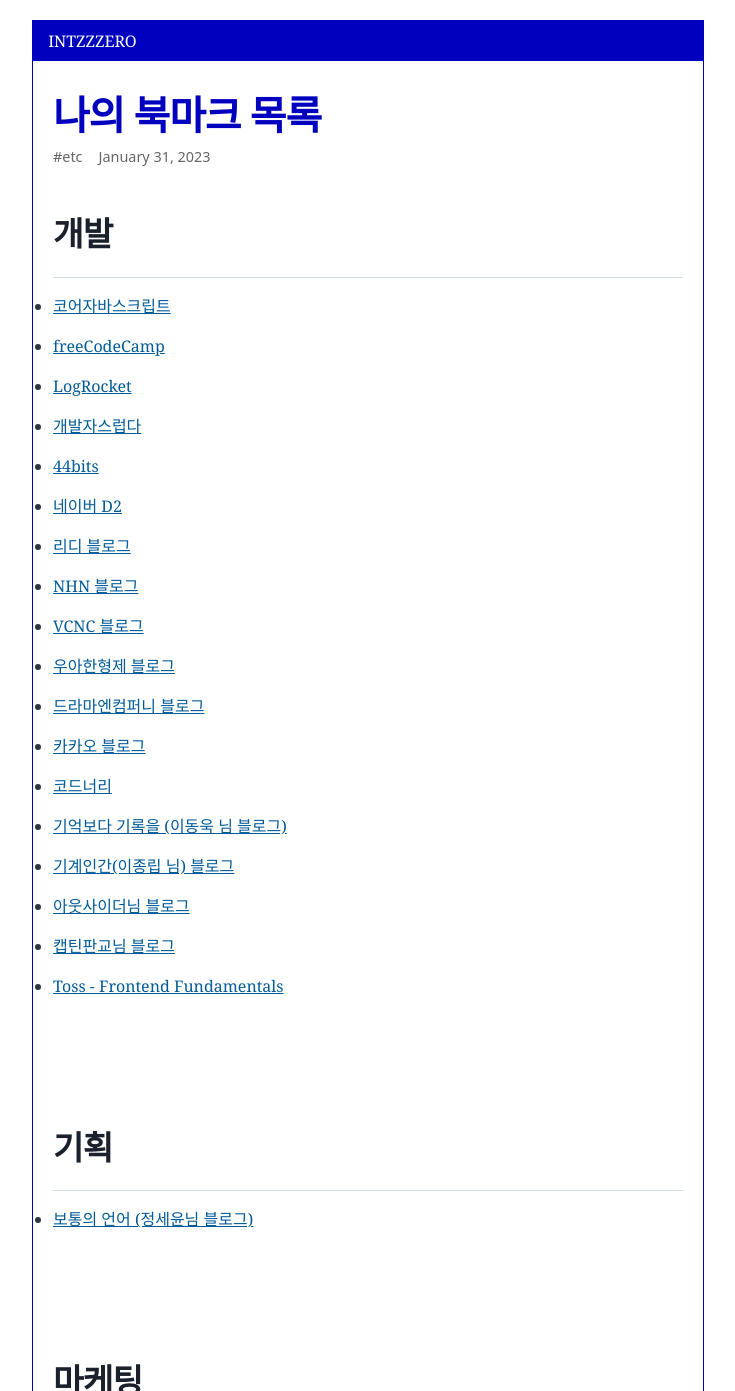
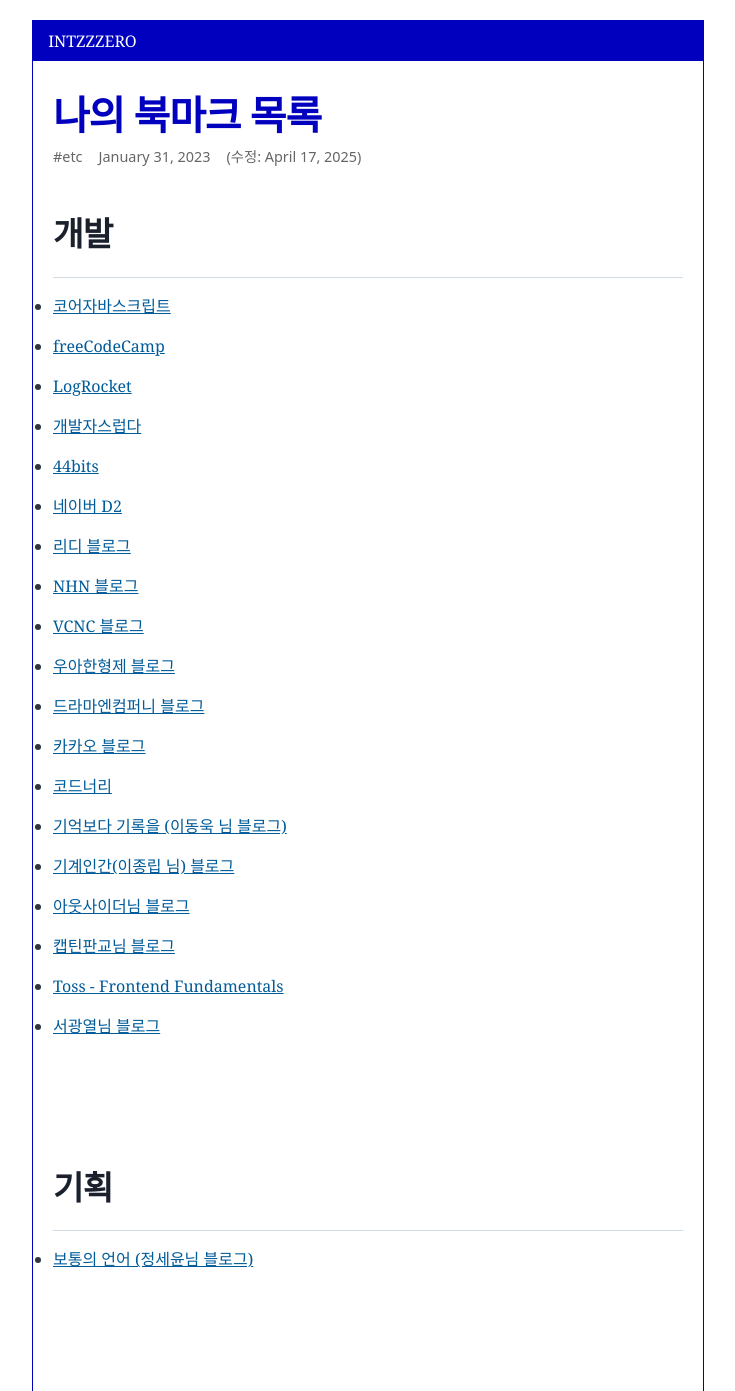
Before and after one commit to intzzzero/intzzzero-new-blog, a Gatsby site: page /useful-website in a window 1280 px wide. Shown: the top 1391 px of the page, without its empty margins (272-1007 px from the left). Built offline with nearby package versions, Linux system fonts and the light colour scheme; Gatsby itself is replaced by a stand-in of ours.

Commit message:
modified post

```diff
--- a/content/blog/useful-website.md
+++ b/content/blog/useful-website.md
@@ -1,7 +1,7 @@
 ---
 title: "나의 북마크 목록"
 date: "2023-01-31"
-update: "2023-01-31"
+update: "2025-04-17"
 draft: false
 category: "etc"
 path: "/blog/useful-website"
@@ -29,6 +29,7 @@
 - [아웃사이더님 블로그](https://blog.outsider.ne.kr/)
 - [캡틴판교님 블로그](https://joshua1988.github.io/tech/)
 - [Toss - Frontend Fundamentals](https://frontend-fundamentals.com/)
+- [서광열님 블로그](https://kwangyulseo.wordpress.com/)
 
 <br /><br />
 
```
